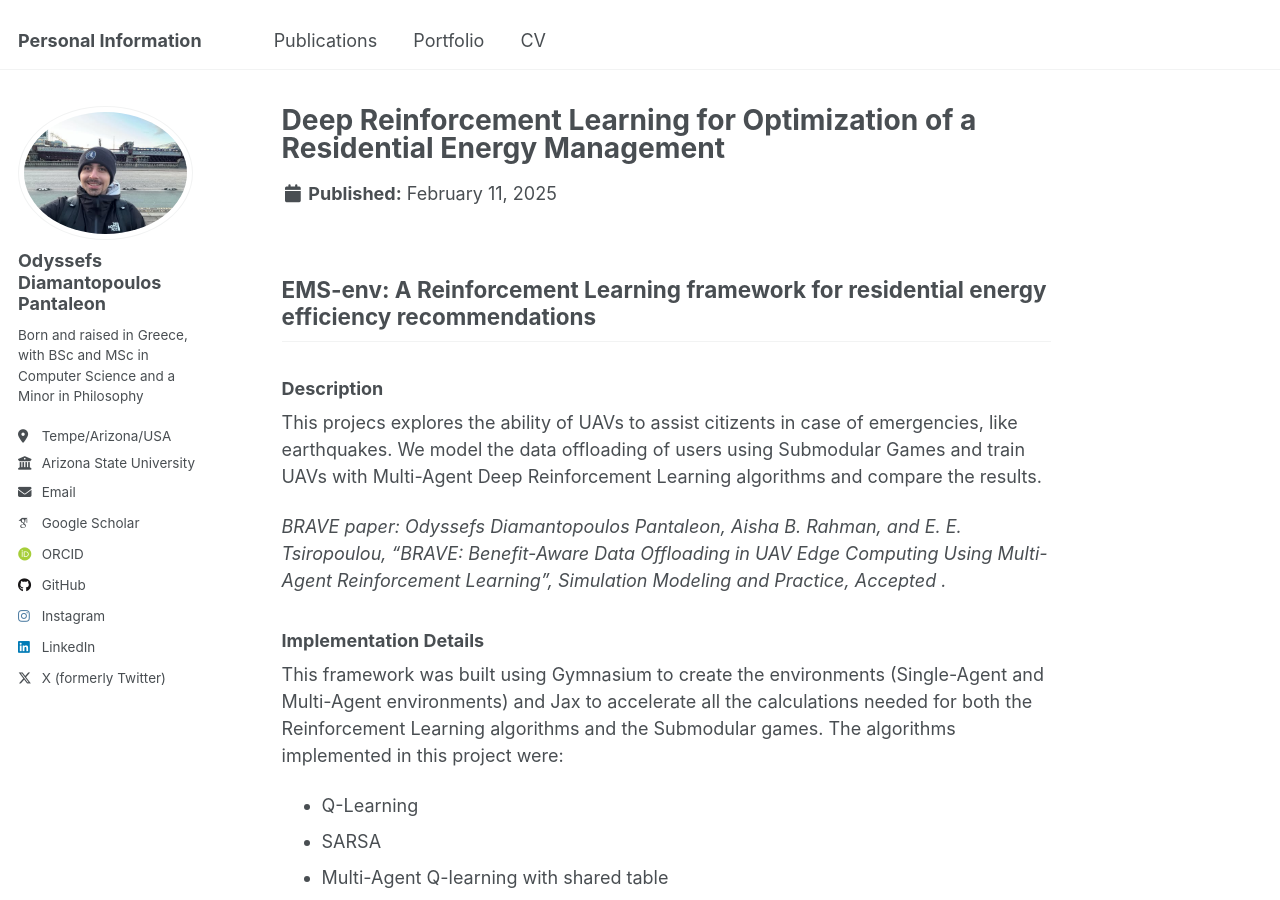
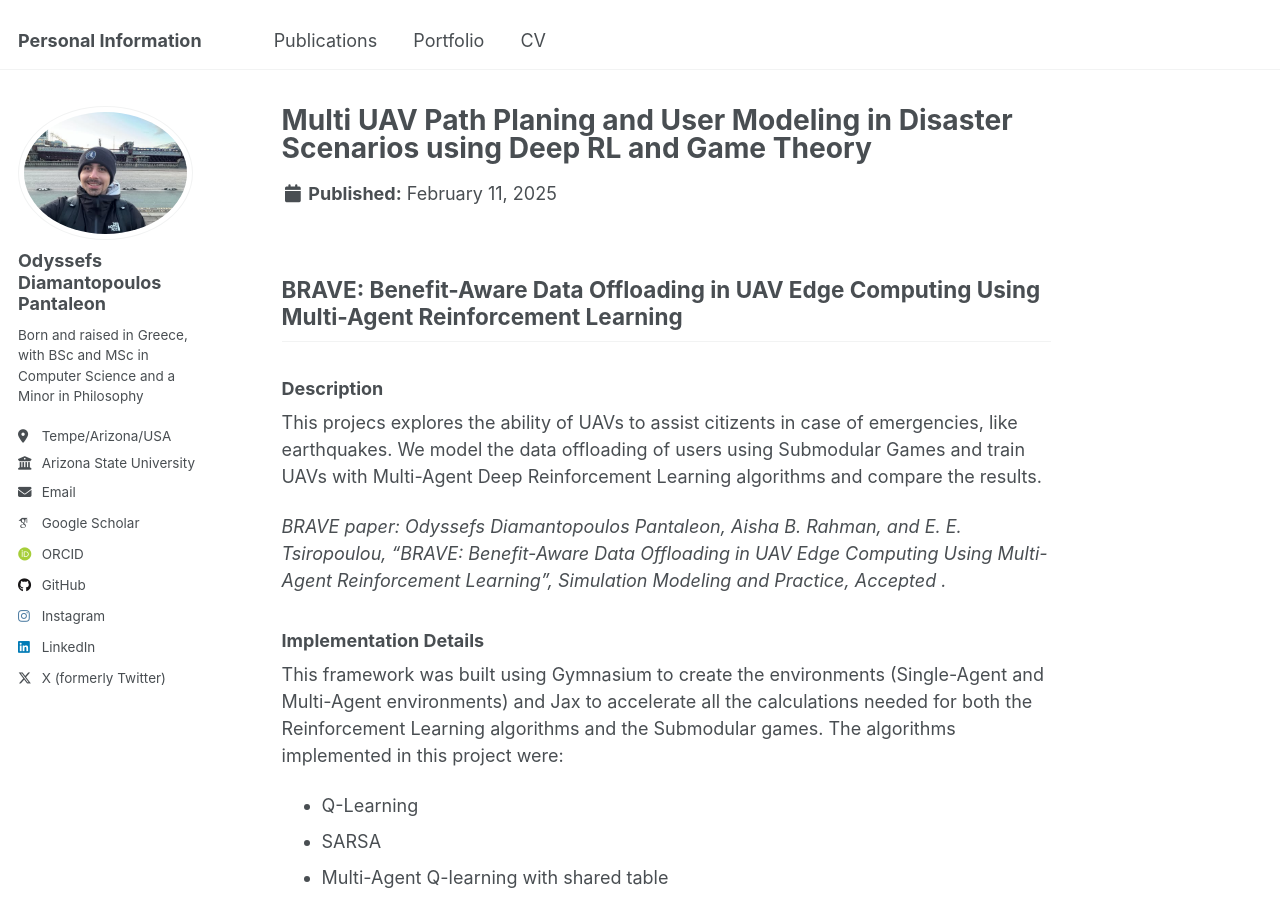
Before and after one commit to gody10/gody10.github.io, a Jekyll site: the page built from _portfolio/brave.md, in a window 1280 px wide and 900 px high. Built offline with Jekyll 4.4.1, drawn with Linux system fonts in a browser that asks for light colours; some web fonts are replaced.

```diff
--- a/_portfolio/brave.md
+++ b/_portfolio/brave.md
@@ -1,10 +1,10 @@
 ---
-title: "Deep Reinforcement Learning for Optimization of a Residential Energy Management"
+title: "Multi UAV Path Planing and User Modeling in Disaster Scenarios using Deep RL and Game Theory"
 excerpt: "This project was published in the Simulation Modeling and Practice journal. We modeled a disaster scenario where UAVs have to optimize their path planning in order to collect as much data as they can to serve the citizents of the city [(github repository)](https://github.com/gody10/SIMPAT_BRAVE_2025): Multi-Agent Deep Reinforcement Learning, Game Theory <br/><img src='/images/SIMPAT_framework.jpg' width='700'>"
 collection: portfolio
 ---
 
-## EMS-env: A Reinforcement Learning framework for residential energy efficiency recommendations
+## BRAVE: Benefit-Aware Data Offloading in UAV Edge Computing Using Multi-Agent Reinforcement Learning
 
 ### Description
 
```
Also changed, not shown: _portfolio/cleos.md (added, +23 -0 lines), images/phisinh.jpg (added).
